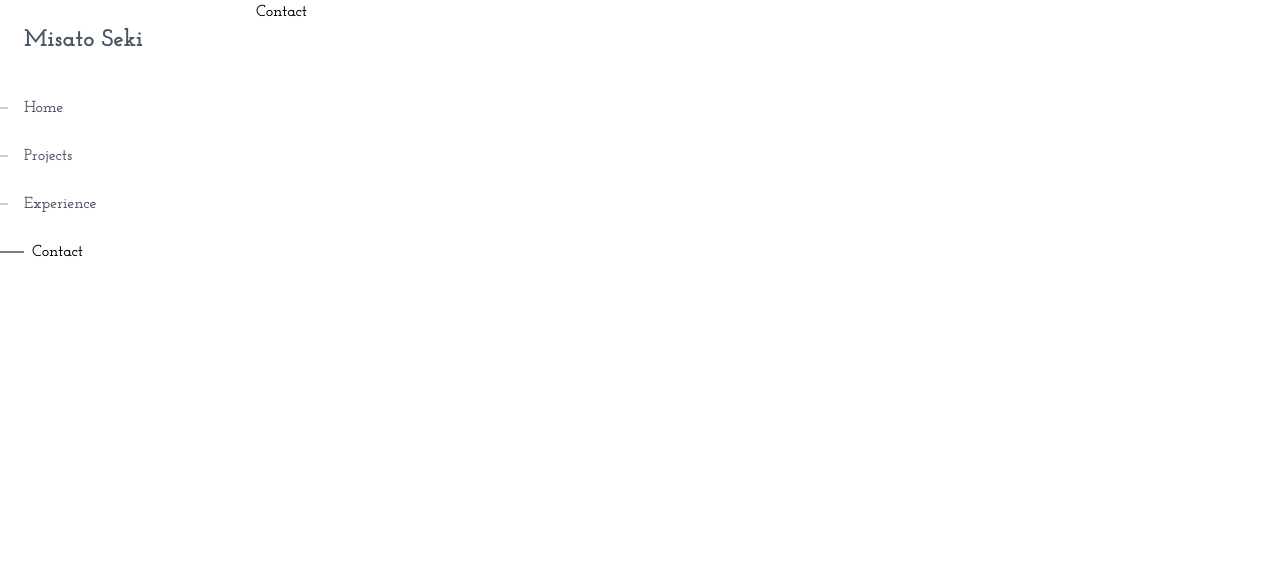
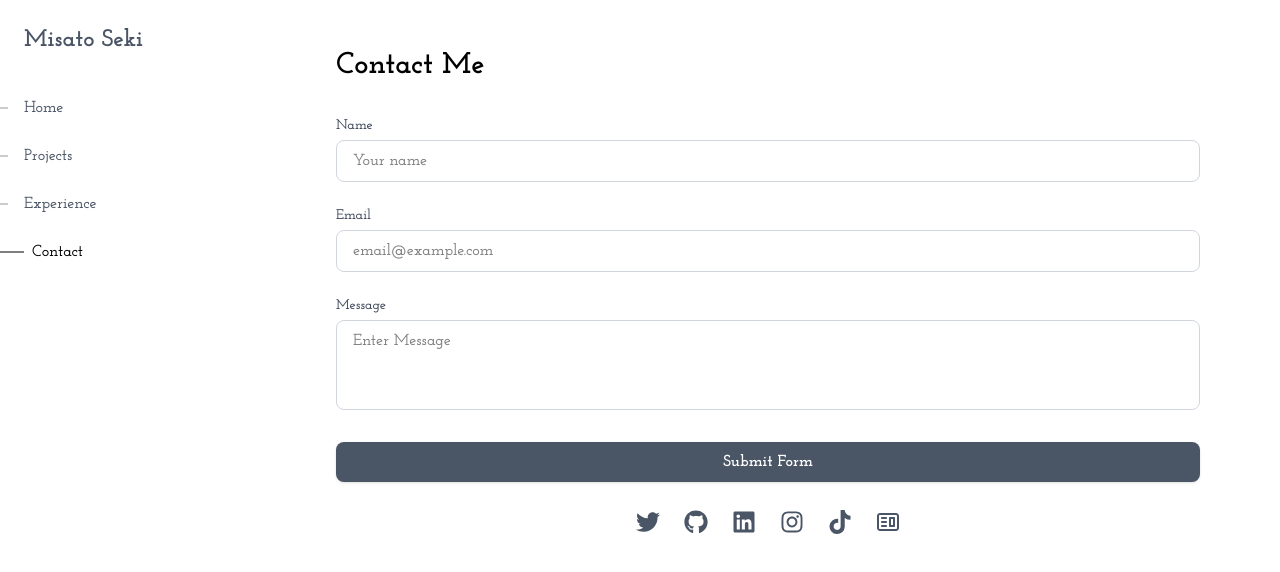
Before and after one commit to Misato-Seki/musical-octo-guide, a Next.js app in the folder frontend/: page /contact in a window 1280 px wide. Shown: the top 572 px of the page. Built offline with nearby package versions, Linux system fonts and the light colour scheme.

Commit message:
feat: create contact page ui

```diff
--- a/frontend/app/contact/page.tsx
+++ b/frontend/app/contact/page.tsx
@@ -1,7 +1,100 @@
-export default function ContactPage() {
+'use client'
+import React from "react";
+import { motion } from "framer-motion";
+import { FaGithub, FaInstagram, FaLinkedin, FaTiktok, FaTwitter } from "react-icons/fa";
+import { CgWebsite } from "react-icons/cg";
+
+export default function Contact() {
+    const [statusMessage, setStatusMessage] = React.useState("");
+    async function handleSubmit(e: React.FormEvent<HTMLFormElement>) {
+        e.preventDefault();
+        const target = e.target as HTMLFormElement;
+        const name = (target.elements.namedItem('name') as HTMLInputElement).value;
+        const email = (target.elements.namedItem('email') as HTMLInputElement).value;
+        const message = (target.elements.namedItem('message') as HTMLTextAreaElement).value;
+        try {
+            const response = await fetch("https://api.web3forms.com/submit", {
+                method: "POST",
+                headers: {
+                    "Content-Type": "application/json",
+                    Accept: "application/json",
+                },
+                body: JSON.stringify({
+                    access_key: process.env.NEXT_PUBLIC_WEB3FORMS_ACCESS_KEY,
+                    name,
+                    email,
+                    message,
+                }),
+            });
+            const result = await response.json();
+            if (result.success) {
+                setStatusMessage("Your message has been sent successfully. Thank you for contacting me.");
+                // フォームのリセット
+                target.reset();
+            } else {
+                setStatusMessage("Failed to send your message. Please try again later.");
+            }
+        } catch (error) {
+            console.error(error);
+            setStatusMessage("An error occurred while sending your message. Please try again later.");
+        }
+    }
+
   return (
-    <div>
-      <h1>Contact</h1>
+    <div className="container mx-auto px-4 py-12 max-w-4xl">
+      <h1 className="text-3xl font-bold mb-8">Contact Me</h1>
+      {statusMessage && (
+        <div className="mb-4 p-3 rounded bg-gray-100 text-gray-800 text-center font-medium">
+          {statusMessage}
+        </div>
+      )}
+      <motion.form
+        onSubmit={handleSubmit}
+        initial={{ x: "100vw", opacity: 0 }}
+        animate={{ x: 0, opacity: 1 }}
+        transition={{ type: "spring", stiffness: 60, damping: 15 }}
+        className="space-y-6"
+      >
+          <div>
+              <label htmlFor="name" className="block text-sm font-medium text-gray-700 mb-1">Name</label>
+              <input type="text" name="name" required placeholder="Your name" className="w-full px-4 py-2 border border-gray-300 rounded-lg focus:outline-none focus:ring-2 focus:ring-blue-400 transition" />
+          </div>
+          <div>
+              <label htmlFor="email" className="block text-sm font-medium text-gray-700 mb-1">Email</label>
+              <input type="email" name="email" required placeholder="email@example.com" className="w-full px-4 py-2 border border-gray-300 rounded-lg focus:outline-none focus:ring-2 focus:ring-blue-400 transition" />
+          </div>
+          <div>
+              <label htmlFor="message" className="block text-sm font-medium text-gray-700 mb-1">Message</label>
+              <textarea name="message" required rows={3} placeholder="Enter Message" className="w-full px-4 py-2 border border-gray-300 rounded-lg focus:outline-none focus:ring-2 focus:ring-blue-400 transition resize-none" />
+          </div>
+          <button type="submit" className="w-full bg-gray-600 text-white font-semibold py-2 rounded-lg shadow hover:bg-black transition">Submit Form</button>
+      <div className="mt-1 flex justify-center space-x-6">
+        {/* Twitter */}
+        <a href="https://twitter.com/your_twitter" target="_blank" rel="noopener noreferrer" aria-label="Twitter" className="text-gray-600 hover:text-black text-2xl">
+            <FaTwitter />
+        </a>
+        {/* GitHub */}
+        <a href="https://github.com/Misato-Seki" target="_blank" rel="noopener noreferrer" aria-label="GitHub" className="text-gray-600 hover:text-black text-2xl">
+            <FaGithub />
+        </a>
+        {/* LinkedIn */}
+        <a href="https://www.linkedin.com/in/misato-seki-198a16251/" target="_blank" rel="noopener noreferrer" aria-label="LinkedIn" className="text-gray-600 hover:text-black text-2xl">
+            <FaLinkedin />
+        </a>
+        {/* Instagram */}
+        <a href="https://instagram.com/mock_instagram" target="_blank" rel="noopener noreferrer" aria-label="Instagram" className="text-gray-600 hover:text-black text-2xl">
+            <FaInstagram />
+        </a>
+        {/* TikTok */}
+        <a href="https://tiktok.com/@mock_tiktok" target="_blank" rel="noopener noreferrer" aria-label="TikTok" className="text-gray-600 hover:text-black text-2xl">
+            <FaTiktok />
+        </a>
+        {/* Blog */}
+        <a href="https://mockblog.com" target="_blank" rel="noopener noreferrer" aria-label="Blog" className="text-gray-600 hover:text-black text-2xl">
+            <CgWebsite />
+        </a>
+      </div>
+      </motion.form>
     </div>
   );
 }
--- a/frontend/package.json
+++ b/frontend/package.json
@@ -12,6 +12,7 @@
     "@directus/sdk": "^18.0.3",
     "framer-motion": "^12.9.2",
     "next": "15.2.2",
+    "nodemailer": "^6.10.1",
     "react": "^19.0.0",
     "react-dom": "^19.0.0",
     "react-icons": "^5.5.0"
```
Also changed, not shown: 1 other file (tests, documents, lock files or other folders).
